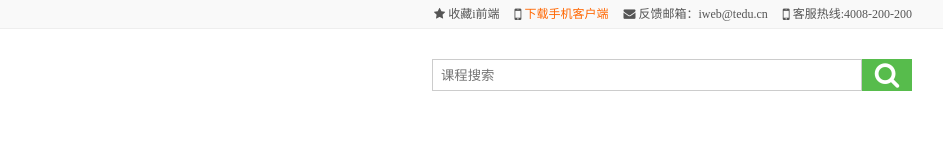
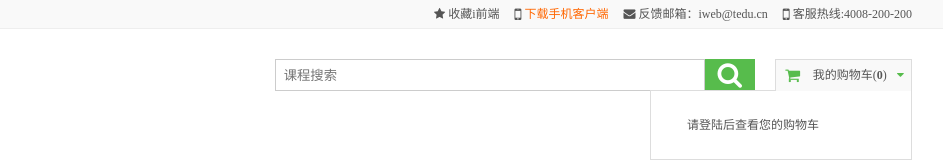
Before and after one commit to clash-royal980/iweb, a plain HTML site: page index.html in a window 1280 px wide. Shown: the full height of the page, 228-1171 px from the left. Drawn offline with Linux system fonts and the light colour scheme.

Commit message:
添加了购物车和下拉菜单

```diff
--- a/index.html
+++ b/index.html
@@ -53,6 +53,7 @@
 			outline: none;
 			padding-left: .6em;/*css中约定：0.8简写.8*/
 			padding-right: .6em;
+			/* vertical-align: middle;*//*行内块元素与同一行元素居中对齐*/
 		}
 		.search> .fa-search{
 			background: #57bc4c;
@@ -62,6 +63,46 @@
 			height: 32px;
 			line-height: 32px;/*文字竖着方向居中*/
 			text-align: center;
+		}
+		.cart-container{
+			/*修改购物车容器的定位方式，为下拉菜单提供定位参照物。但不脱离文档流*/
+			position: relative;
+			float: right;
+			margin-top: 6px;
+			margin-left: 20px;
+		}
+		.cart{
+			background: #f9f9f9;
+			border:1px solid #ddd;
+			line-height: 31px;
+			/* 修改光标样式 */
+			cursor: pointer;
+			border-bottom: none;
+			position: relative;/*只有定位了的元素才能使用z-index*/
+			z-index: 1;
+		}
+		.cart> .fa{
+		     padding-left: 0.6em;
+			padding-right: 0.6em;
+			color: #57bc4c;
+		}
+		.cart> .caret{
+			transform: rotate(0);
+			transition: all .5s;/*渐变动画*/
+		}
+		.cart> .caret-rotate{
+			transform: rotate(180deg);
+		}
+		.cart-container> .dropdown{
+			position: absolute;/*绝对定位的元素可以处于其他元素上方*/
+		    top: 31px;
+			right: 0px;
+			border: 1px solid #ddd;
+			/* padding: 2em 3em 2em 3em;  上下左右*/
+			/* padding: 2em 3em 2em;上下右，左和右相同 */
+			padding: 2em 3em; /*上右，下和上相同，左和右相同*/
+			width: 262px;
+			background: #fff;
 		}
 	</style>
 </head>
@@ -90,15 +131,36 @@
     <!-- 搜索条 -->
 	<div class="searchbar">
 		<div class="container">
-			<!-- logo -->
+			<!-- 1.logo -->
 			<img src="img/logo.png" alt="iWeb logo">
-			<!-- 输入框 -->
+			<!-- 3.我的购物车 -->
+			<div class="cart-container">
+				<!-- 购物车：z-index要高于下拉菜单 -->
+				<div class="cart" id="myCart">
+				   <span class="fa fa-shopping-cart fa-lg"></span>
+				   <span class=>我的购物车(<b>0</b>)</span>
+				   <span class="fa fa-caret-down caret" id=caret></span>
+				</div>
+				<!-- 下拉菜单 -->
+				<div class="dropdown">
+					请登陆后查看您的购物车
+				</div>
+			</div>
+			<!-- 2.输入框 -->
 			<div class="search">
 			   <input type="text" placeholder="课程搜索"><span class="fa fa-search fa-lg"></span>
 			</div>
-			<!-- 我的购物车 -->
-
 		</div>
 	</div>
+	<script>
+		// 悬停“我的购物车”则后面的小三角开始旋转，离开则转回来
+		myCart.onmouseenter =() =>{
+				 caret.classList.add('caret-rotate')
+		}
+		//鼠标离开时删除目标
+		myCart.onmouseleave =() =>{
+				 caret.classList.remove('caret-rotate')
+		}
+	</script>
 </body>
 </html>
```
